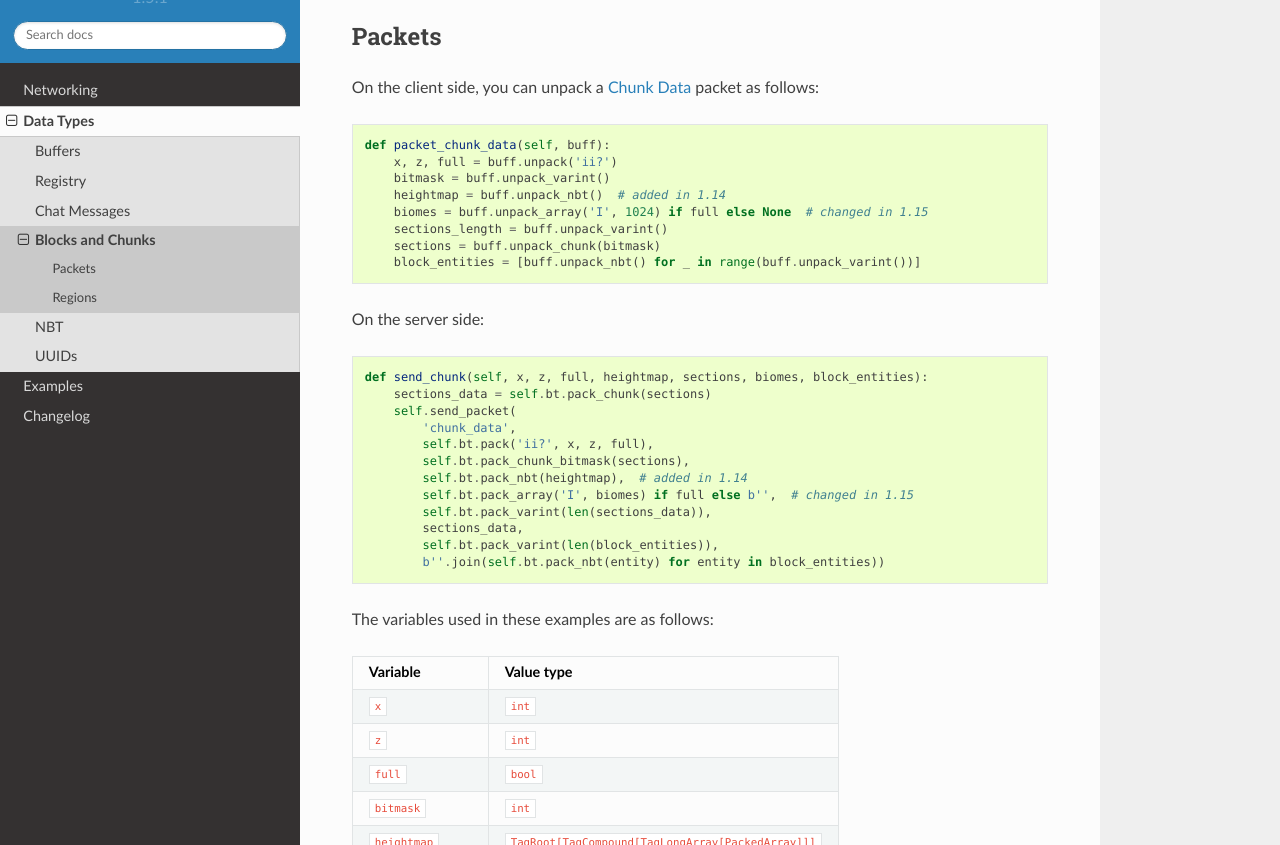
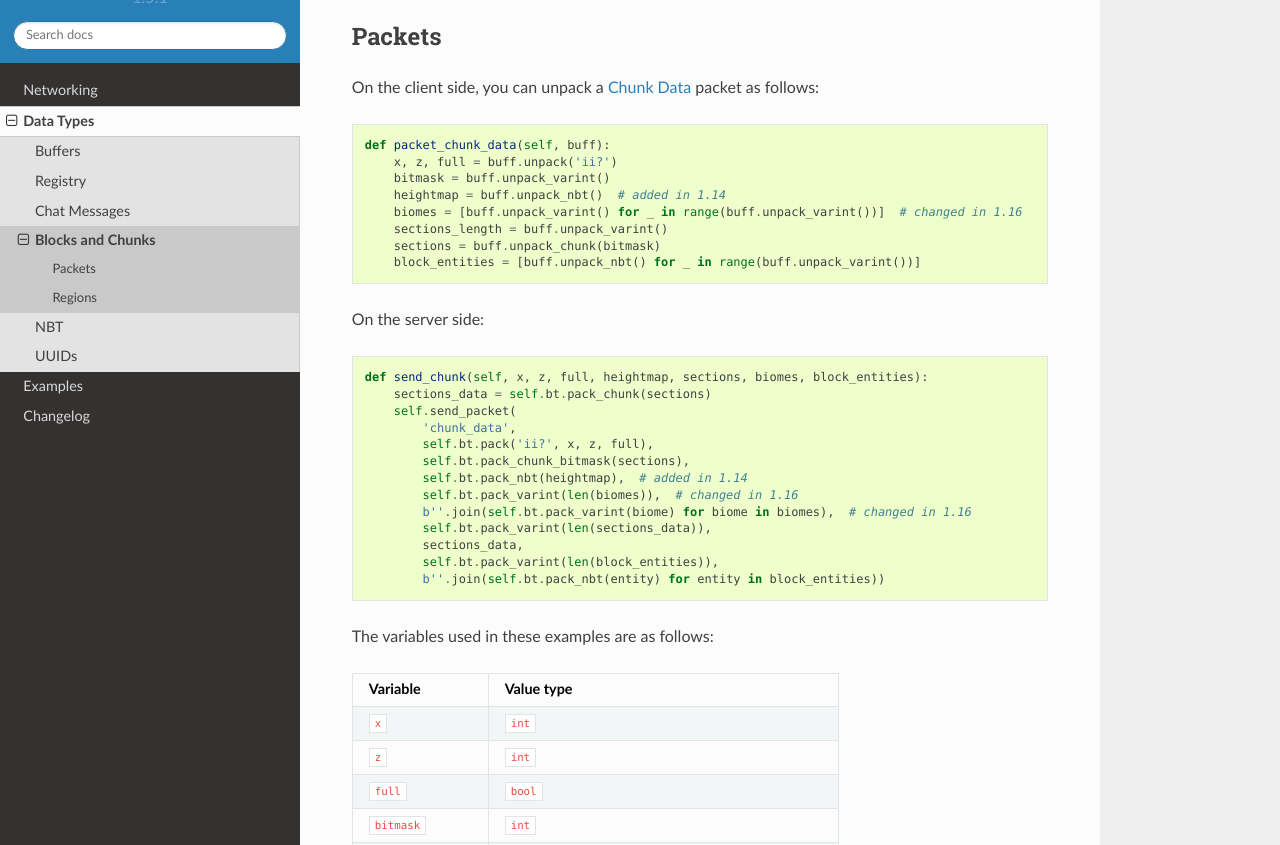
Before and after one commit to barneygale/quarry, a Sphinx documentation site: the page built from docs/data_types/chunks.rst, in a window 1280 px wide and 900 px high, scrolled down 430 px, cut to the strip 55-900 px from the top of the window. Built offline with Sphinx 7.4.7 and the Read the Docs theme 2.0.0, drawn with Linux system fonts in a browser that asks for light colours.

Commit message:
Docs: update chunk data packing/unpacking example for 1.16

```diff
--- a/docs/data_types/chunks.rst
+++ b/docs/data_types/chunks.rst
@@ -24,7 +24,7 @@ On the client side, you can unpack a `Chunk Data`_ packet as follows::
         x, z, full = buff.unpack('ii?')
         bitmask = buff.unpack_varint()
         heightmap = buff.unpack_nbt()  # added in 1.14
-        biomes = buff.unpack_array('I', 1024) if full else None  # changed in 1.15
+        biomes = [buff.unpack_varint() for _ in range(buff.unpack_varint())]  # changed in 1.16
         sections_length = buff.unpack_varint()
         sections = buff.unpack_chunk(bitmask)
         block_entities = [buff.unpack_nbt() for _ in range(buff.unpack_varint())]
@@ -38,7 +38,8 @@ On the server side::
             self.bt.pack('ii?', x, z, full),
             self.bt.pack_chunk_bitmask(sections),
             self.bt.pack_nbt(heightmap),  # added in 1.14
-            self.bt.pack_array('I', biomes) if full else b'',  # changed in 1.15
+            self.bt.pack_varint(len(biomes)),  # changed in 1.16
+            b''.join(self.bt.pack_varint(biome) for biome in biomes),  # changed in 1.16
             self.bt.pack_varint(len(sections_data)),
             sections_data,
             self.bt.pack_varint(len(block_entities)),
```
